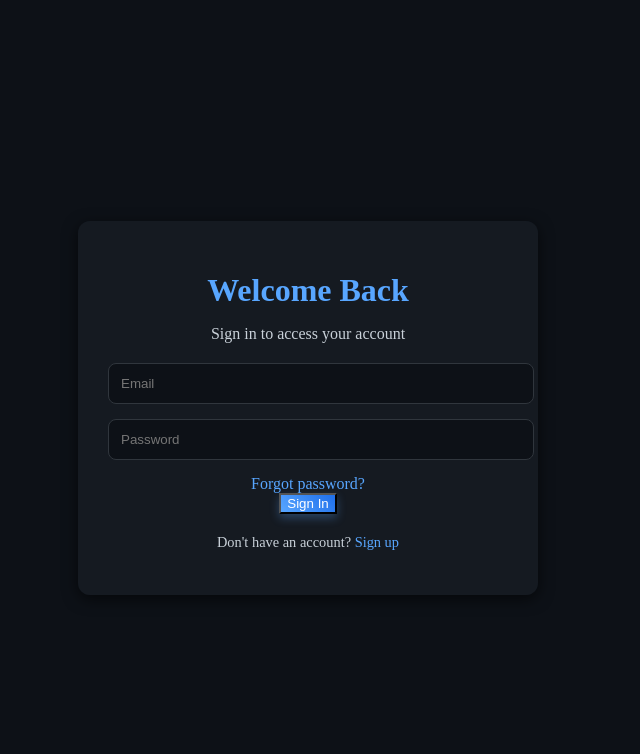
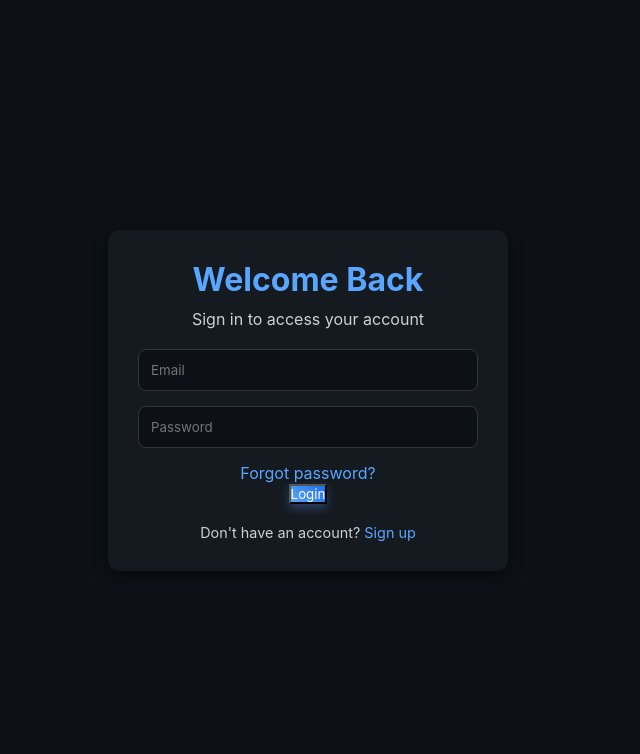
Before and after one commit to SkyRex06/login-register_in_flask, a Flask app: page /login in a window 1280 px wide. Shown: the top 754 px of the page, without its empty margins (332-972 px from the left). After the commit the page ends 542 px from the top, so only its background shows below. Run offline with Flask 3, Linux system fonts and the light colour scheme.

Commit message:
changes in css

```diff
--- a/website/static/css/styles.css
+++ b/website/static/css/styles.css
@@ -1,4 +1,4 @@
-//* General Styles */
+/* General Styles */
 * {
     margin: 0;
     padding: 0;
--- a/website/templates/login.html
+++ b/website/templates/login.html
@@ -22,7 +22,7 @@
             <div class="form-footer">
                 <a href="#" class="forgot-password">Forgot password?</a>
             </div>
-            <button type="submit" class="btn btn-primary">Sign In</button>
+            <button type="submit" class="btn btn-primary">Login</button>
         </form>
         <p class="auth-footer">Don't have an account? <a href="/auth/sign-up">Sign up</a></p>
     </div>
```
